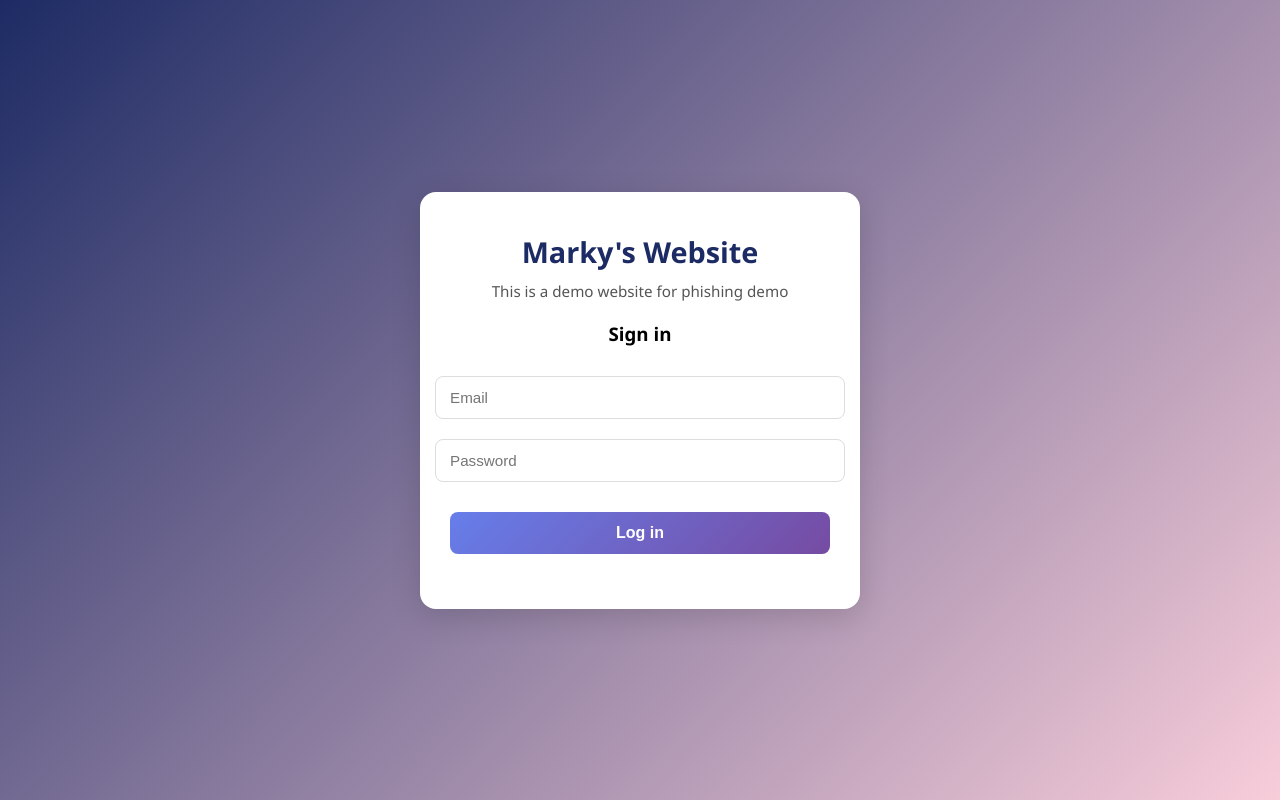
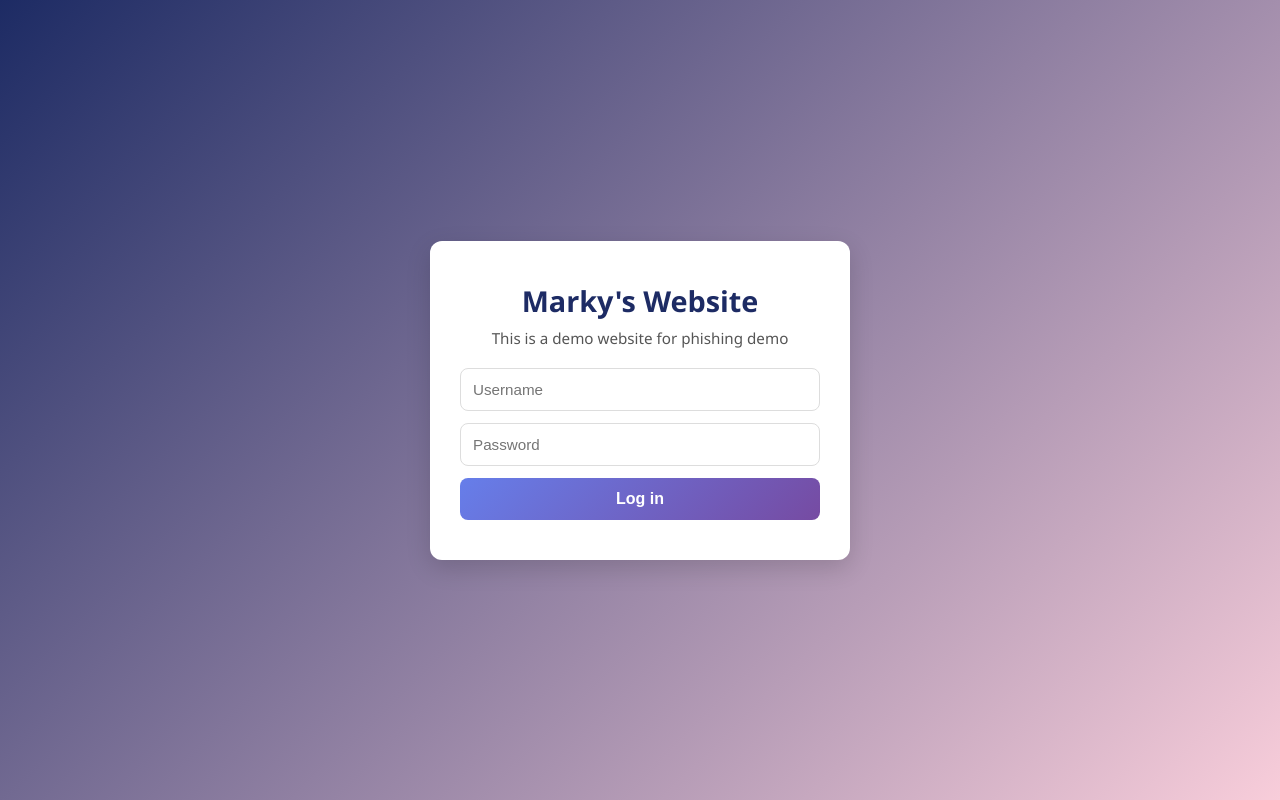
Before and after one commit to markis22/LoginPage_demo, a plain HTML site: page index.html in a window 1280 px wide. Drawn offline with Linux system fonts and the light colour scheme.

Commit message:
Update index.html

```diff
--- a/index.html
+++ b/index.html
@@ -6,21 +6,21 @@
 <title>Marky's Website</title>
 <style>
   body {
-    font-family: "Segoe UI", system-ui, sans-serif;
+    font-family: "Segoe UI", sans-serif;
     display: flex;
-    min-height: 100vh;
     align-items: center;
     justify-content: center;
+    min-height: 100vh;
+    margin: 0;
     background: linear-gradient(135deg, #1d2b64, #f8cdda);
-    margin: 0;
   }
 
   .card {
     background: #fff;
     padding: 40px 30px;
-    border-radius: 16px;
-    box-shadow: 0 8px 30px rgba(0,0,0,.15);
-    width: 380px;
+    border-radius: 12px;
+    box-shadow: 0 8px 25px rgba(0,0,0,0.15);
+    width: 360px;
     text-align: center;
   }
 
@@ -31,7 +31,7 @@
   }
 
   h2 {
-    margin: 10px 0 20px;
+    margin: 8px 0 20px;
     font-size: 0.95rem;
     font-weight: 400;
     color: #555;
@@ -41,28 +41,24 @@
     margin-top: 20px;
     display: flex;
     flex-direction: column;
-    align-items: center;
+    gap: 12px;
   }
 
   input {
-    width: 100%;
-    padding: 12px 14px;
-    margin: 10px 0;
+    padding: 12px;
+    font-size: 0.95rem;
     border: 1px solid #ddd;
     border-radius: 8px;
-    font-size: 0.95rem;
   }
 
   button {
-    width: 100%;
-    padding: 12px 14px;
-    margin-top: 20px;
-    border: none;
-    border-radius: 8px;
+    padding: 12px;
     font-size: 1rem;
     font-weight: bold;
     color: #fff;
     background: linear-gradient(135deg, #667eea, #764ba2);
+    border: none;
+    border-radius: 8px;
     cursor: pointer;
     transition: background 0.3s ease;
   }
@@ -70,14 +66,6 @@
   button:hover {
     background: linear-gradient(135deg, #5a67d8, #6b46c1);
   }
-
-  .msg {
-    margin-top: 15px;
-    font-size: 0.9rem;
-  }
-
-  .ok { color: #1a7f37; }
-  .err { color: #b00020; }
 </style>
 </head>
 <body>
@@ -85,34 +73,11 @@
     <h1>Marky's Website</h1>
     <h2>This is a demo website for phishing demo</h2>
 
-    <h3 style="margin-top: 20px;">Sign in</h3>
-    <form id="loginForm">
-      <input id="email" type="email" placeholder="Email" required />
-      <input id="password" type="password" placeholder="Password" required />
+    <form>
+      <input type="text" placeholder="Username" required />
+      <input type="password" placeholder="Password" required />
       <button type="submit">Log in</button>
-      <div id="msg" class="msg"></div>
     </form>
   </div>
-
-<script>
-  // Demo-only login check (hardcoded)
-  const DEMO_USER = "demo@example.com";
-  const DEMO_PASS = "secret123";
-
-  document.getElementById("loginForm").addEventListener("submit", (e) => {
-    e.preventDefault();
-    const email = document.getElementById("email").value.trim().toLowerCase();
-    const pass  = document.getElementById("password").value;
-
-    const msg = document.getElementById("msg");
-    if (email === DEMO_USER && pass === DEMO_PASS) {
-      msg.textContent = "Logged in (demo only, no backend).";
-      msg.className = "msg ok";
-    } else {
-      msg.textContent = "Invalid credentials (demo check).";
-      msg.className = "msg err";
-    }
-  });
-</script>
 </body>
 </html>
```
